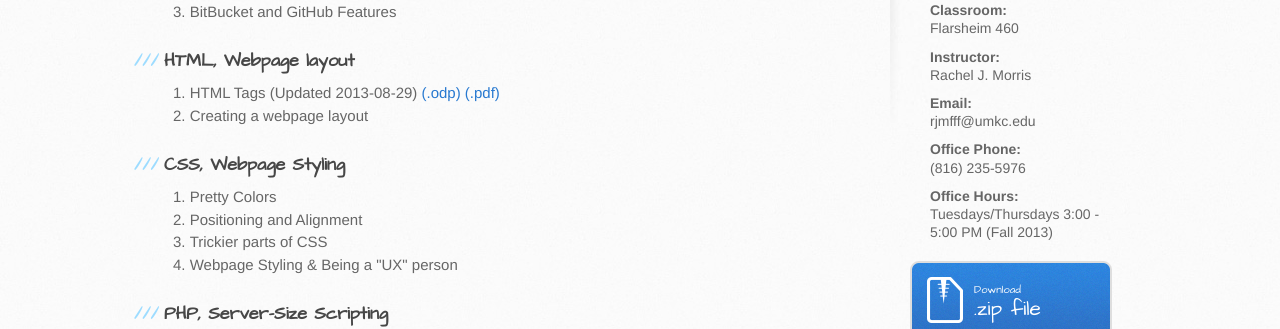
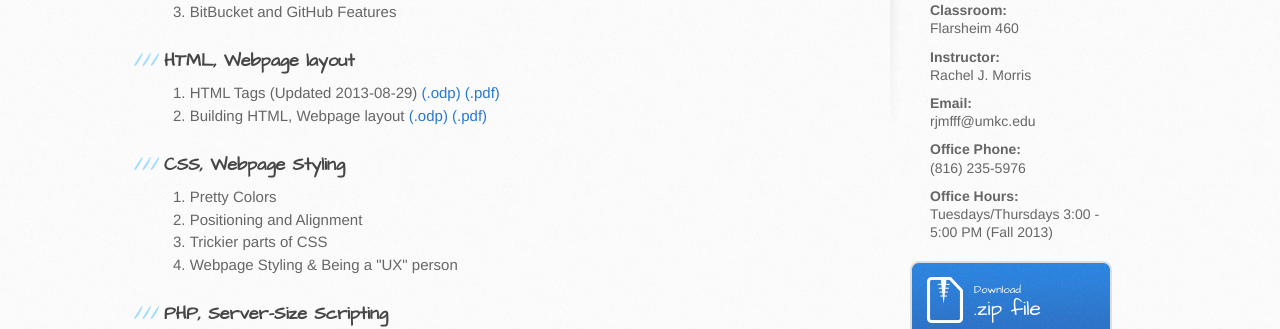
Before and after one commit to spellbindguy/Web-Development, a Jekyll site: the page lecture-notes.html, which Jekyll copies as it is, in a window 1280 px wide. Shown: the part 613-942 px from the top of the page. Built offline with Jekyll 4.4.1, drawn with Linux system fonts in a browser that asks for light colours.

Commit message:
Added building html slides

```diff
--- a/lecture-notes.html
+++ b/lecture-notes.html
@@ -124,7 +124,16 @@
 				</a>
 			</li>
 
-			<li>Creating a webpage layout</li>
+			<li>
+				Building HTML, Webpage layout
+				<a href="https://github.com/Moosader/Web-Development/blob/master/Lectures/03%20HTML/Building%20HTML.odp?raw=true">
+					(.odp)
+				</a>
+
+				<a href="https://github.com/Moosader/Web-Development/blob/master/Lectures/03%20HTML/Building%20HTML.pdf?raw=true">
+					(.pdf)
+				</a>
+			</li>
 		</ol>
 
 		<h3>CSS, Webpage Styling</h3>
```
